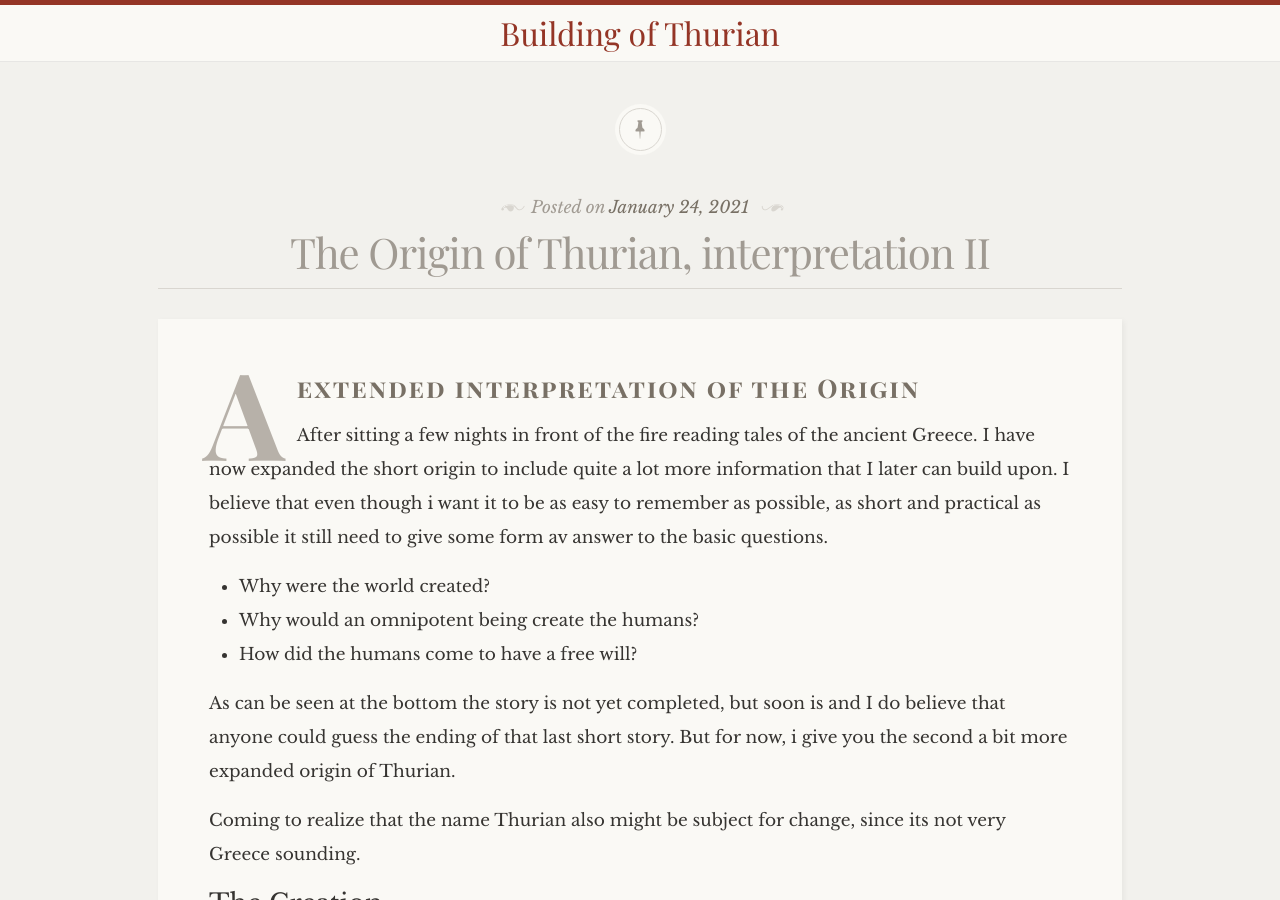
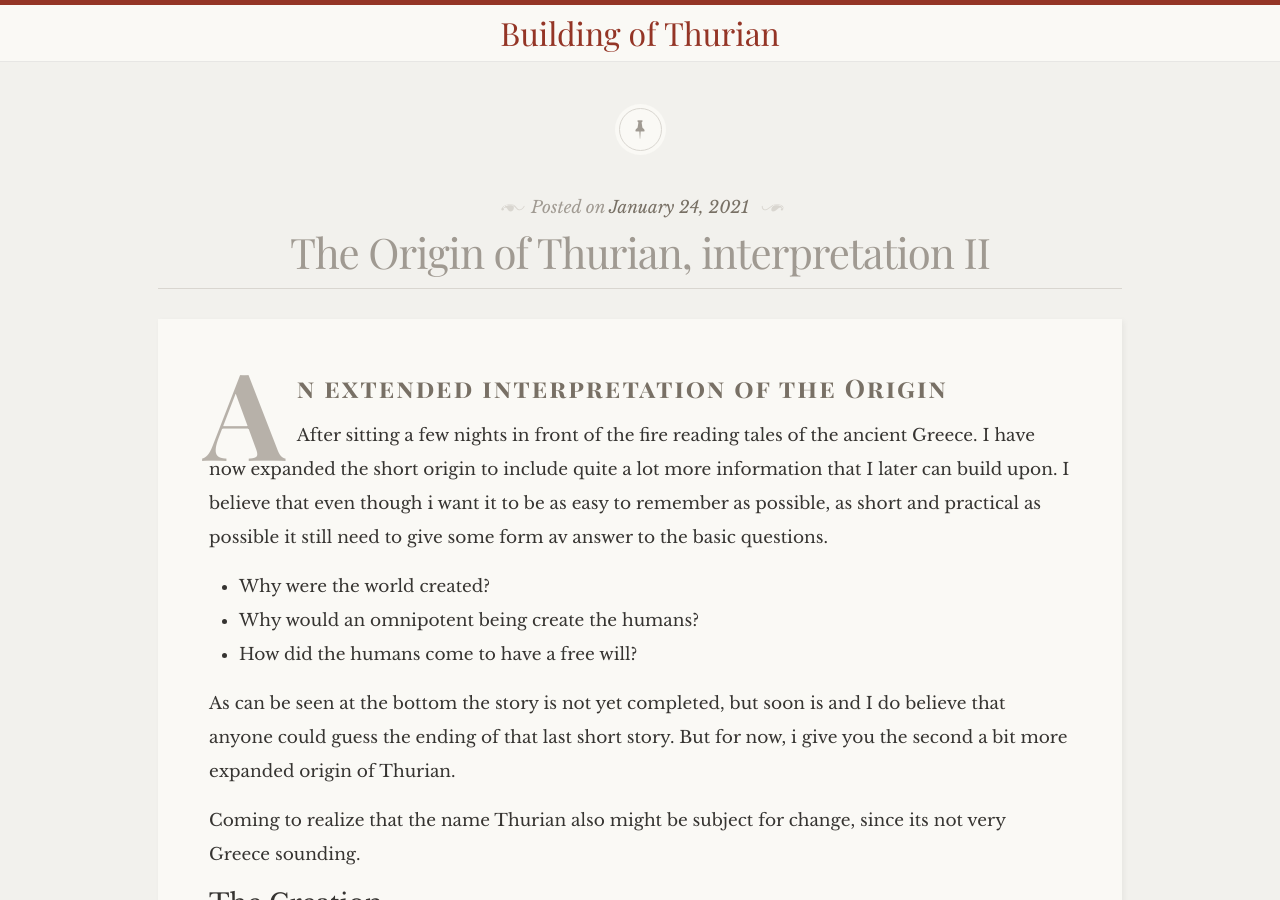
Before and after one commit to lyzio/lyzblog, a Jekyll site: the page built from _posts/2021-01-24-origin-interpretation-II.markdown, in a window 1280 px wide and 900 px high. Built offline with Jekyll 4.4.1, drawn with Linux system fonts in a browser that asks for light colours; some web fonts are replaced.

```diff
--- a/_posts/2021-01-24-origin-interpretation-II.markdown
+++ b/_posts/2021-01-24-origin-interpretation-II.markdown
@@ -5,7 +5,7 @@ date:   2021-01-24 13:37:31 +0100
 thumbnail:
 ---
 
-# A extended interpretation of the Origin
+# An extended interpretation of the Origin
 
 After sitting a few nights in front of the fire reading tales of the ancient Greece. I have now expanded the short origin to include quite a lot more information that I later can build upon. I believe that even though i want it to be as easy to remember as possible, as short and practical as possible it still need to give some form av answer to the basic questions.
 
```
